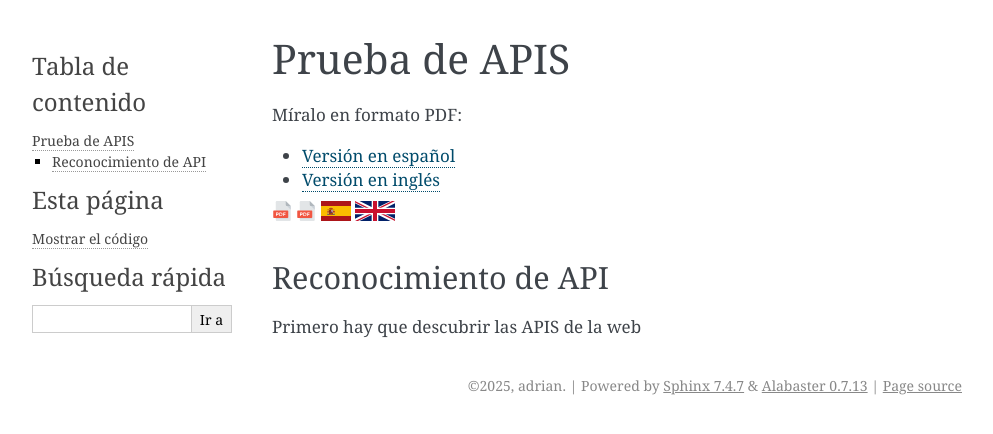
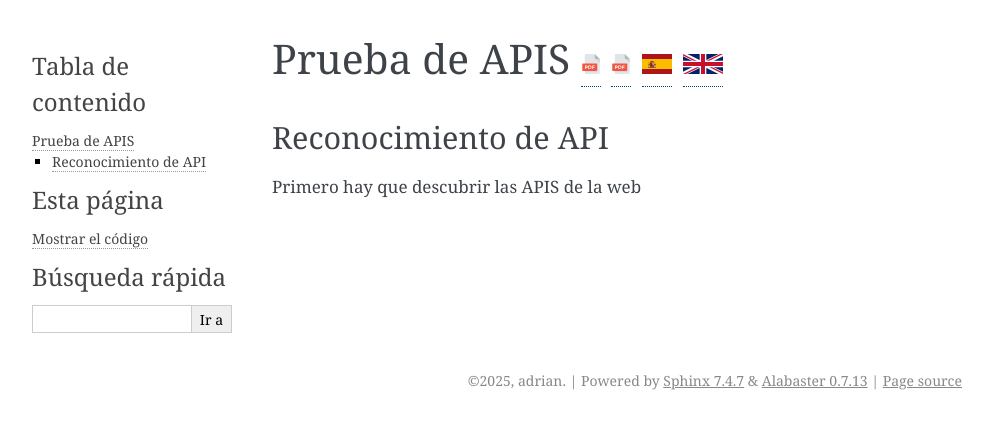
Before and after one commit to PumukyDev/portswigger-websecurity-academy, a Sphinx documentation site: the page built from docs/api-testing.rst, in a window 1280 px wide. Shown: the top 434 px of the page, without its empty margins (148-1141 px from the left). Built offline with Sphinx 7.4.7, drawn with Linux system fonts in a browser that asks for light colours.

Commit message:
docs: Add images to the title

```diff
--- a/docs/api-testing.rst
+++ b/docs/api-testing.rst
@@ -1,31 +1,26 @@
-==============
-Prueba de APIS
-==============
+Prueba de APIS |pdf-es| |pdf-en| |es| |en|
+=========================================
 
-Míralo en formato PDF:
-
-- `Versión en español <https://PumukyDev.github.io/portswigger-websecurity-academy/es/api-testing.pdf>`_
-- `Versión en inglés <https://PumukyDev.github.io/portswigger-websecurity-academy/en/api-testing.pdf>`_
-
-.. image:: assets/main/pdf.svg
+.. |pdf-es| image:: assets/main/pdf.svg
    :height: 20px
    :target: https://PumukyDev.github.io/portswigger-websecurity-academy/es/api-testing.pdf
    :alt: PDF en español
 
-.. image:: assets/main/pdf.svg
+.. |pdf-en| image:: assets/main/pdf.svg
    :height: 20px
    :target: https://PumukyDev.github.io/portswigger-websecurity-academy/en/api-testing.pdf
    :alt: PDF en inglés
 
-.. image:: assets/main/es.svg
+.. |es| image:: assets/main/es.svg
    :height: 20px
-   :target: https://PumukyDev.github.io/portswigger-websecurity-academy/es/api-testing.pdf
+   :target: https://PumukyDev.github.io/portswigger-websecurity-academy/es
    :alt: Página en español
 
-.. image:: assets/main/en.svg
+.. |en| image:: assets/main/en.svg
    :height: 20px
-   :target: https://PumukyDev.github.io/portswigger-websecurity-academy/en/api-testing.pdf
+   :target: https://PumukyDev.github.io/portswigger-websecurity-academy/en
    :alt: Página en inglés
+
 
 .. header::
 
```
